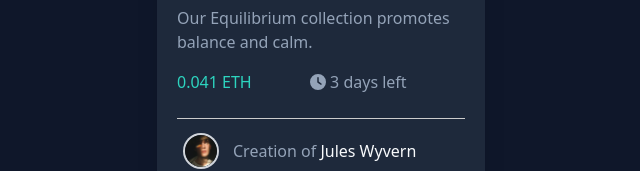
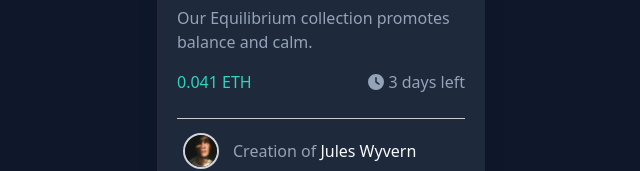
Before and after one commit to joeltmathew857/my-box, a React (Create React App) app: page / in a window 1280 px wide. Shown: the part 488-659 px from the top of the page, without its empty margins (319-959 px from the left). Built offline with nearby package versions, Linux system fonts and the light colour scheme; the HTML template or start-up script is replaced by a standard one.

Commit message:
NFT size add

```diff
--- a/src/componets/nftcards.jsx
+++ b/src/componets/nftcards.jsx
@@ -22,8 +22,8 @@ const nftcards = () => {
           <div className="flex flex-row items-center mt-4 pb-4">
             <div className="flex-grow text-teal-400">0.041 ETH</div>
 
-            <div className="flex-grow flex items-center">
-              <FontAwesomeIcon icon={faClock} className="mr-1 text-slate-400" />
+            <div className=" items-center">
+              <FontAwesomeIcon icon={faClock} className="text-slate-400" />
               <span className="text-slate-400"> 3 days left</span>
             </div>
           </div>
```
